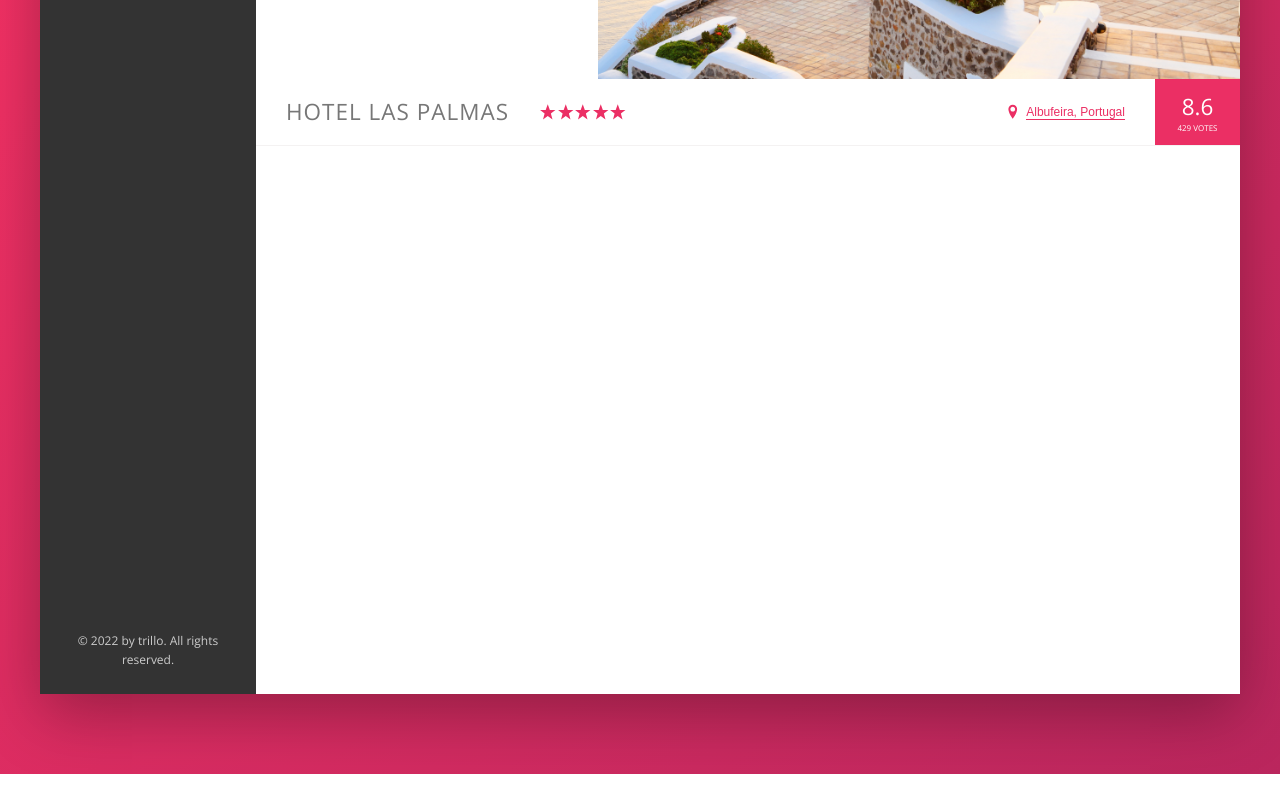
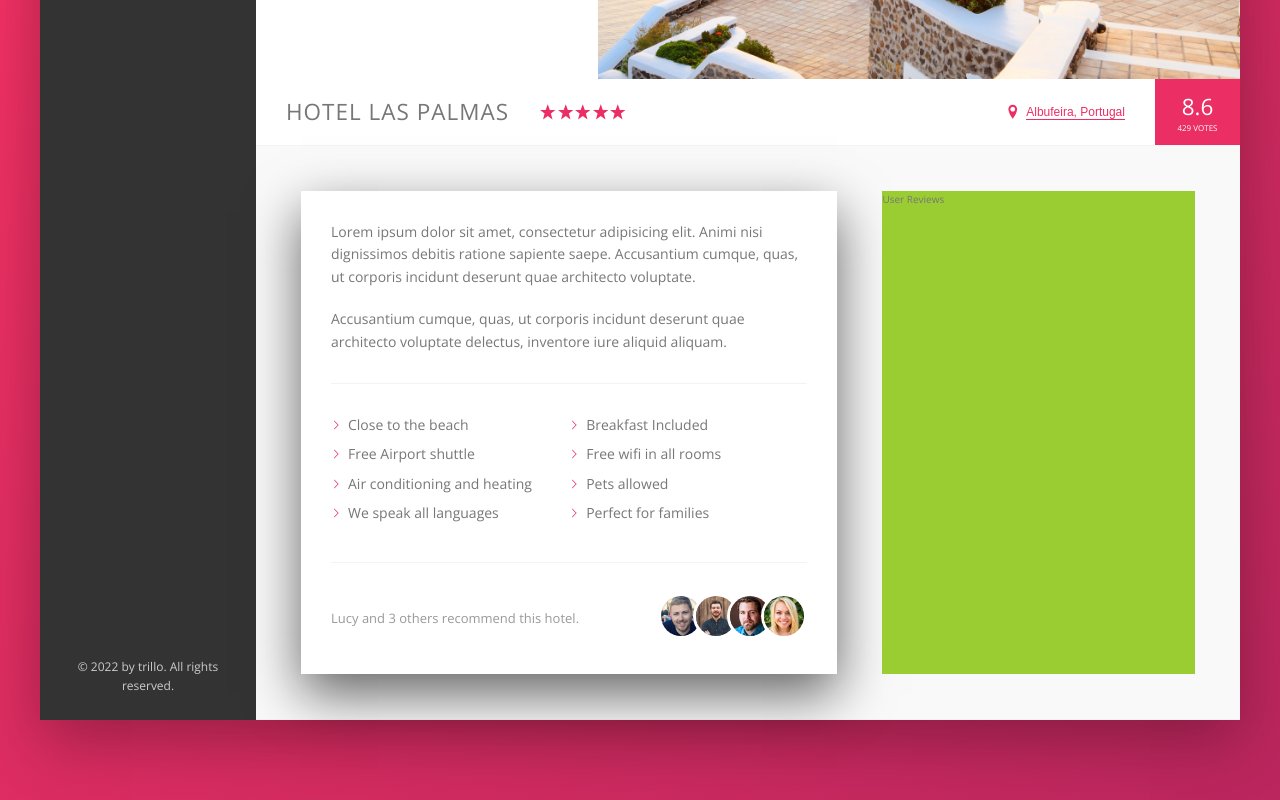
Before and after one commit to edlla/TrilloApp, a website: page index.html in a window 1280 px wide. Shown: the part 456-1256 px from the top of the page. Before the commit the page ends 1230 px from the top, so only its background shows below. Drawn offline with nearby package versions, Linux system fonts and the light colour scheme.

Commit message:
Work finished on the description section

```diff
--- a/index.html
+++ b/index.html
@@ -134,6 +134,42 @@
                         </div>
 
                     </div>
+
+                    <div class="details">
+                        <div class="description">
+                            <p class="paragraph">
+                                Lorem ipsum dolor sit amet, consectetur adipisicing elit. Animi nisi dignissimos debitis ratione sapiente saepe. Accusantium cumque, quas, ut corporis incidunt deserunt quae architecto voluptate.
+                            </p>
+                            <p class="paragraph">
+                                Accusantium cumque, quas, ut corporis incidunt deserunt quae architecto voluptate delectus, inventore iure aliquid aliquam.
+                            </p>
+                            <ul class="list">
+                                <li class="list__item">Close to the beach</li>
+                                <li class="list__item">Breakfast Included</li>
+                                <li class="list__item">Free Airport shuttle</li>
+                                <li class="list__item">Free wifi in all rooms</li>
+                                <li class="list__item">Air conditioning and heating</li>
+                                <li class="list__item">Pets allowed</li>
+                                <li class="list__item">We speak all languages</li>
+                                <li class="list__item">Perfect for families</li>
+                            </ul>
+                            <div class="recommend">
+                                <p class="recommend__count">
+                                    Lucy and 3 others recommend this hotel.
+                                </p>
+                                <div class="recommend__friends">
+                                    <img src="img/user-3.jpg" alt="Friend 1" class="recommend__photo">
+                                    <img src="img/user-4.jpg" alt="Friend 2" class="recommend__photo">
+                                    <img src="img/user-5.jpg" alt="Friend 3" class="recommend__photo">
+                                    <img src="img/user-6.jpg" alt="Friend 4" class="recommend__photo">
+                                </div>
+                            </div>
+                        </div>
+
+                        <div class="user-reviews">
+                            User Reviews
+                        </div>
+                    </div>
                 </main>
             </div>
         </div>
--- a/sass/_base.scss
+++ b/sass/_base.scss
@@ -13,6 +13,9 @@
     --color-grey-dark-3: #999;
 
     --shadow-dark: 0 2rem 6rem rgba(0,0,0,.3);
+    --shadow-light: 0 2rem 5rem rgba(0,0,0,.6);
+
+    --line: 1px solid var(--color-grey-light-2);
 }
 
 * {
--- a/sass/_components.scss
+++ b/sass/_components.scss
@@ -208,7 +208,7 @@
     display: flex;
     align-items: center;
 
-    border-bottom: 1px solid var(--color-grey-light-2);
+    border-bottom: var(--line);
 
     &__heading {
         font-size: 2.25rem;
@@ -307,3 +307,82 @@
         box-shadow: none;
     }
 }
+
+////////////////////////////////////
+//PARAGRAPH
+.paragraph:not(:last-of-type) {
+    margin-bottom: 2rem;;
+}
+
+
+////////////////////////////////////
+//LIST
+.list {
+    list-style: none;
+    margin: 3rem 0;
+    padding: 3rem 0;
+    border-top: var(--line);
+    border-bottom: var(--line);
+
+    display: flex;
+    flex-wrap: wrap;
+
+   &__item {
+    flex: 0 0 50%;
+    margin-bottom: .7rem;
+   }
+
+   &__item::before {
+    content: "";
+    height: 1rem;
+    width: 1rem;
+    display: inline-block;
+    margin-right: .7rem;
+
+    //for older browsers
+    //background-image: url(../img/chevron-thin-right.svg);
+    //background-size: cover;
+
+    //for newer browsers - use masks
+    background-color: var(--color-primary);
+    -webkit-mask-image: url(../img/chevron-thin-right.svg);
+    mask-image: url(../img/chevron-thin-right.svg);
+    -webkit-mask-size: cover;
+    mask-size: cover;
+
+   }
+}
+
+
+////////////////////////////////////
+//RECOMMEND
+
+.recommend {
+    font-size: 1.3rem;
+    color: var(--color-grey-dark-3);
+
+    display: flex;
+    align-items: center;
+    justify-content: space-between;
+
+    &__count {
+
+    }
+
+    &__friend {
+
+    }
+
+    &__photo {
+        box-sizing: content-box;
+        height: 4rem;
+        width: 4rem;
+        border-radius: 50%;
+        border: 3px solid #fff;
+
+        &:not(:last-child) {
+            margin-right: -1.5rem;
+        }
+
+    }
+}
--- a/sass/_layout.scss
+++ b/sass/_layout.scss
@@ -11,7 +11,7 @@
     font-size: 1.4rem;
     height: 7rem;
     background-color: #fff;
-    border-bottom: 1px solid var(--color-grey-light-2);
+    border-bottom: var(--line);
 
     display: flex;
     justify-content: space-between;
@@ -34,7 +34,28 @@
 
 .hotel-view {
     background-color: #fff;
-    height: 100rem;
 
     flex: 1;
 }
+
+
+.details {
+    display: flex;
+    padding: 4.5rem;
+    background-color: var(--color-grey-light-1);
+    border-bottom: var(--line);
+}
+
+.description {
+    font-size: 1.4rem;
+    background-color: #fff;
+    flex: 0 0 60%;
+    margin-right: 4.5rem;
+    box-shadow: var(--shadow-light);
+    padding: 3rem;
+}
+
+.user-reviews {
+    background-color: yellowgreen;
+    flex: 1;
+}
```
Also changed, not shown: css/style.css, img/chevron-thin-right.svg (added).
